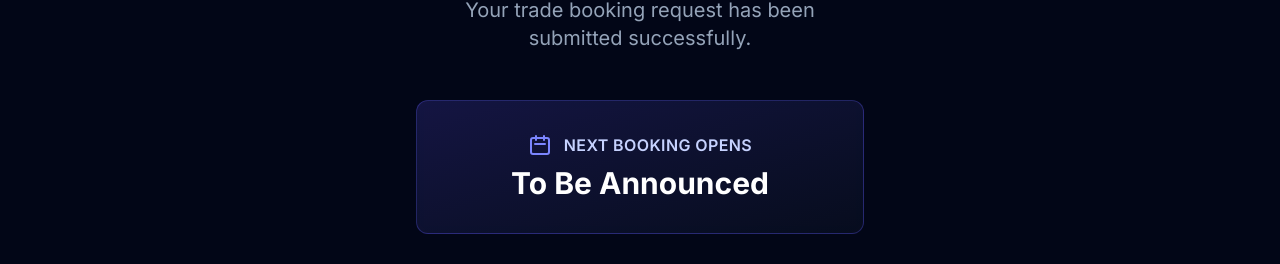
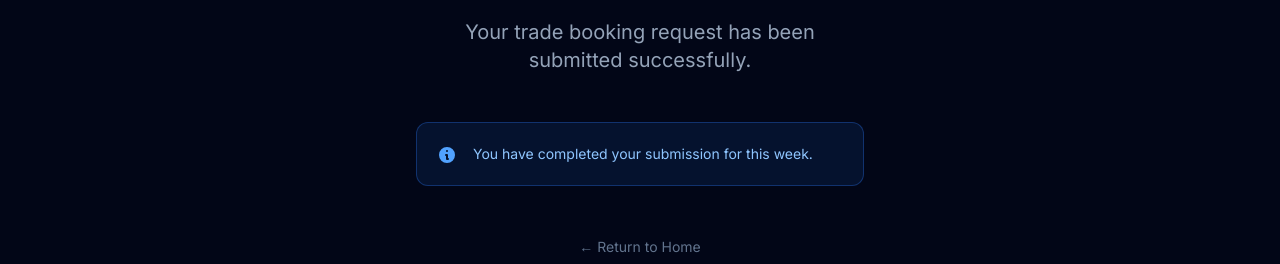
Before and after one commit to peterish8/ASPPL-auction-web, a Next.js app: page /success in a window 1280 px wide. Shown: the part 464-728 px from the top of the page. Built offline with nearby package versions, Linux system fonts and the light colour scheme; no server answers; the database is empty.

Commit message:
Refine Header/Footer UI and cleanup Success page

```diff
--- a/app/success/page.tsx
+++ b/app/success/page.tsx
@@ -1,38 +1,17 @@
 import Link from 'next/link';
 import { Header } from '@/components/Header';
-import { supabase } from '@/lib/supabase';
+import { Footer } from '@/components/Footer';
 
 export default async function SuccessPage({ searchParams }: { searchParams: Promise<{ id?: string }> }) {
   const params = await searchParams;
+  // keeping this for potential future use or analytics
   const submissionId = params.id ? params.id.slice(0, 8).toUpperCase() : 'UNKNOWN';
 
-  // Fetch next opening date
-  const { data: setting } = await supabase
-    .from('admin_settings')
-    .select('value')
-    .eq('key', 'next_opening_date')
-    .maybeSingle();
-
-  let nextDate = "To Be Announced";
-  if (setting?.value) {
-    const date = new Date(setting.value);
-    if (!isNaN(date.getTime())) {
-      // Format: 20 January 2026
-      nextDate = new Intl.DateTimeFormat('en-GB', {
-        day: 'numeric',
-        month: 'long',
-        year: 'numeric'
-      }).format(date);
-    } else {
-      nextDate = setting.value;
-    }
-  }
-
   return (
-    <div className="min-h-screen bg-slate-950">
+    <div className="min-h-screen bg-slate-950 flex flex-col">
       <Header />
-      <div className="max-w-[1400px] mx-auto px-4 sm:px-6 lg:px-12 py-4 lg:py-16">
-        <div className="flex flex-col items-center justify-start pt-8 lg:pt-0 lg:justify-center lg:min-h-[600px] px-4 sm:px-6">
+      <div className="flex-1 w-full max-w-[1400px] mx-auto px-4 sm:px-6 lg:px-12 py-4 lg:py-16">
+        <div className="flex flex-col items-center justify-start pt-16 lg:pt-0 lg:justify-center lg:min-h-[500px] px-4 sm:px-6">
 
           {/* Success Header Lockup */}
           <div className="flex flex-row lg:flex-col items-center gap-6 lg:gap-8 mb-8 lg:mb-12 w-full max-w-md lg:max-w-none justify-center lg:justify-center">
@@ -55,19 +34,6 @@ export default async function SuccessPage({ searchParams }: { searchParams: Prom
           </div>
 
 
-          {/* Next Opening Date Feature */}
-          <div className="bg-linear-to-br from-indigo-900/40 to-slate-900/40 rounded-xl p-6 lg:p-8 mb-6 lg:mb-8 border border-indigo-500/30 w-full max-w-md backdrop-blur-md">
-             <div className="flex items-center justify-center gap-3 mb-2">
-                <svg className="w-5 h-5 lg:w-6 lg:h-6 text-indigo-400" fill="none" stroke="currentColor" viewBox="0 0 24 24">
-                  <path strokeLinecap="round" strokeLinejoin="round" strokeWidth={2} d="M8 7V3m8 4V3m-9 8h10M5 21h14a2 2 0 002-2V7a2 2 0 00-2-2H5a2 2 0 00-2 2v12a2 2 0 002 2z" />
-                </svg>
-                <p className="text-indigo-200 font-semibold uppercase tracking-wide text-base lg:text-base">Next Booking Opens</p>
-             </div>
-             <p className="text-2xl lg:text-3xl font-bold text-white mt-1 lg:mt-2 text-center">
-                {nextDate}
-             </p>
-          </div>
-
           {/* Info Note */}
           <div className="flex items-start gap-3 lg:gap-4 p-4 lg:p-5 bg-blue-500/10 border border-blue-500/30 rounded-xl max-w-md w-full">
             <svg className="w-5 h-5 text-blue-400 mt-0.5 shrink-0" fill="currentColor" viewBox="0 0 20 20">
@@ -85,6 +51,7 @@ export default async function SuccessPage({ searchParams }: { searchParams: Prom
           </div>
         </div>
       </div>
+      <Footer />
     </div>
   );
 }
```
